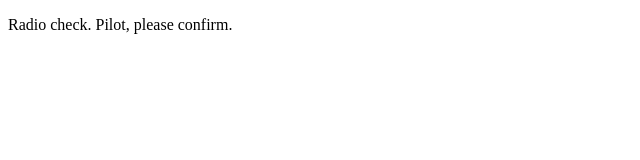
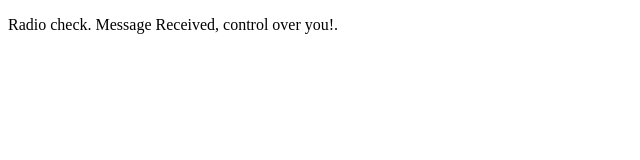
Before and after one commit to Pauts178/communication-log, a plain HTML site: page index.html in a window 1280 px wide. Shown: the whole page, without its empty margins (0-640 px from the left). Drawn offline with Linux system fonts and the light colour scheme.

Commit message:
pilot received msg

```diff
--- a/index.html
+++ b/index.html
@@ -1,6 +1,6 @@
 <!DOCTYPE html>
 <html>
    <body>
-      <p>Radio check. Pilot, please confirm.</p>
+      <p>Radio check. Message Received, control over you!.</p>
    </body>
 </html>
```
